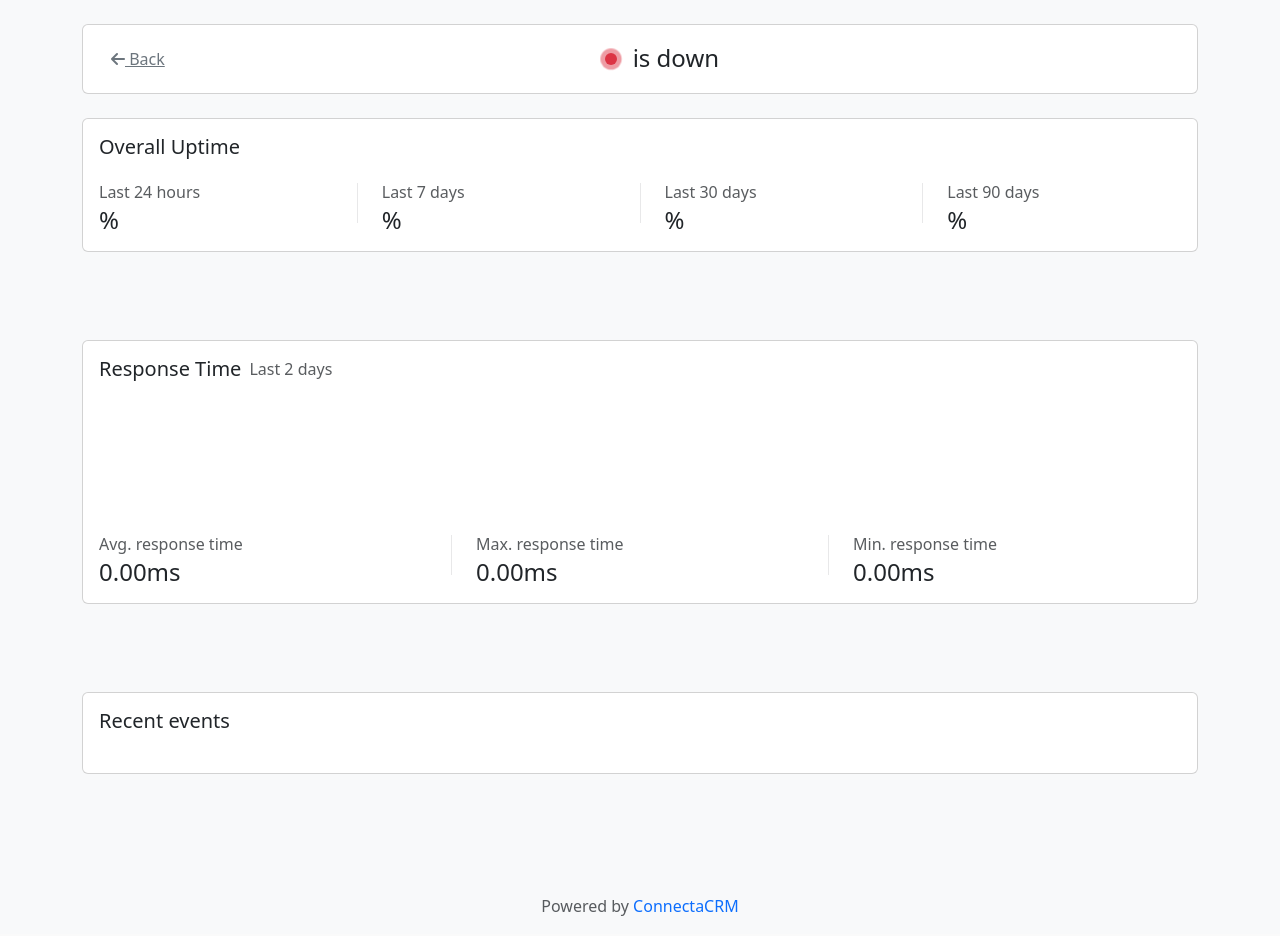
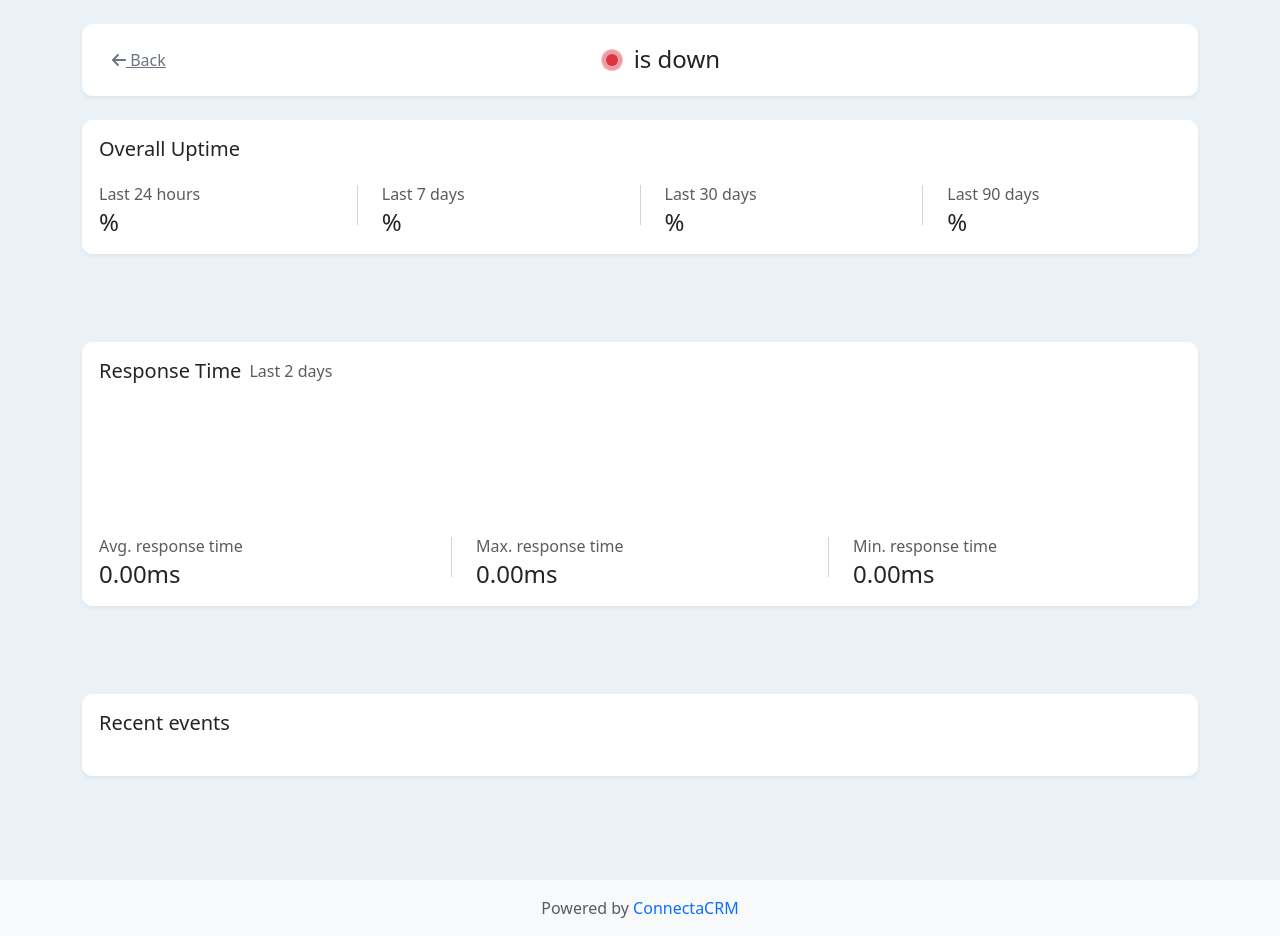
Before and after one commit to connecta-soft/crm-system-status, a Flask app: template templates/monitor_detail.html in a window 1280 px wide. Shown: the part 62-998 px from the top of the page. Run offline with Flask 3, Linux system fonts and the light colour scheme; the template is opened without the code that fills it, so the values that code supplies are empty.

Commit message:
Agent query: Does the monitor detail page now have the correct background color (#eaf2f8), white strokes, and proper downtime calculation?
Improve monitor detail UI: Update styling and display downtime in hours and minutes.

Screenshot: https://storage.googleapis.com/screenshot-production-us-central1/2dded96f-fb4e-4c71-b383-ee3c9c8cf284/0132fa5f-3cae-4a1b-b926-eba14c684743.jpg

```diff
--- a/static/css/style.css
+++ b/static/css/style.css
@@ -1,6 +1,6 @@
 /* Base styles */
 body {
-    background-color: #f8f9fa;
+    background-color: #eaf2f8;
     min-height: 100vh;
     display: flex;
     flex-direction: column;
@@ -17,19 +17,39 @@ body {
 
 /* Monitor detail styles */
 .no-outline {
-    border: none !important;
+    border: 1px solid #fff !important;
     box-shadow: none !important;
 }
 
 .no-outline:hover {
-    border: 1px solid #dee2e6 !important;
+    background-color: rgba(255, 255, 255, 0.1) !important;
+    border: 1px solid #fff !important;
 }
 
 /* Overall status styles */
 .overall-status .card {
-    border: none;
+    border: 1px solid #fff;
     box-shadow: 0 2px 4px rgba(0, 0, 0, 0.05);
     border-radius: 10px;
+}
+
+.monitor-detail .card {
+    border: 1px solid #fff;
+    box-shadow: 0 2px 4px rgba(0, 0, 0, 0.05);
+    border-radius: 10px;
+    margin-bottom: 2rem;
+}
+
+.monitor-detail .vr {
+    opacity: 0.2;
+    border-color: #fff;
+}
+
+.status-divider {
+    width: 1px;
+    height: 21px;
+    background-color: #fff;
+    opacity: 0.2;
 }
 
 /* Update status icon and live dot styles */
@@ -110,12 +130,6 @@ body {
     padding-bottom: 1rem;
 }
 
-.status-divider {
-    width: 1px;
-    height: 21px;
-    background-color: #e9ecef;
-}
-
 .uptime-percentage {
     text-align: right;
     color: #3bd671;
@@ -156,17 +170,11 @@ canvas.uptime-chart {
 }
 
 /* Monitor detail specific styles */
-.monitor-detail .card {
-    margin-bottom: 2rem;
-}
 
 .monitor-detail .event-icon i {
     font-size: 1.2rem;
 }
 
-.monitor-detail .vr {
-    opacity: 0.1;
-}
 
 .monitor-detail .row.g-4 {
     row-gap: 2rem !important;
--- a/templates/monitor_detail.html
+++ b/templates/monitor_detail.html
@@ -110,13 +110,15 @@
                                                     Monitor started
                                                 {% else %}
                                                     {% if event.duration %}
-                                                        Down for {{ (event.duration / 60) | int }}h, {{ event.duration % 60 }}min
+                                                        {% set hours = (event.duration / 3600)|int %}
+                                                        {% set minutes = ((event.duration % 3600) / 60)|int %}
+                                                        Down for {{ hours }}h, {{ minutes }}min
                                                     {% else %}
                                                         Down
                                                     {% endif %}
                                                 {% endif %}
                                             </h3>
-                                            <p class="text-muted small mb-0">{{ event.timestamp }}</p>
+                                            <p class="text-muted small mb-0">{{ event.timestamp.split(':')[0:2]|join(':') }}</p>
                                             {% if event.details and event.type == 'down' %}
                                                 <p class="mb-0 mt-2">{{ event.details }}</p>
                                             {% endif %}
```
